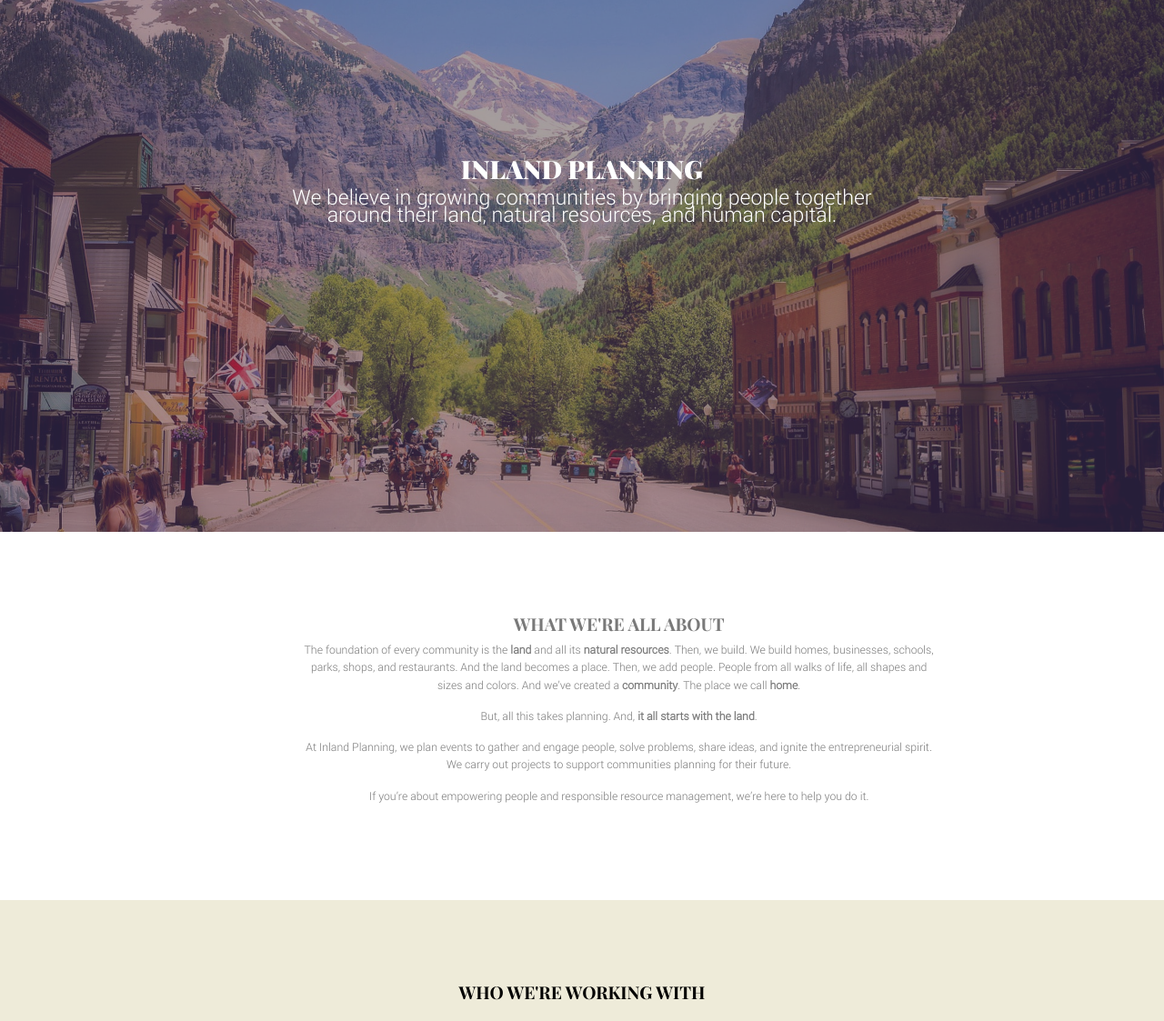
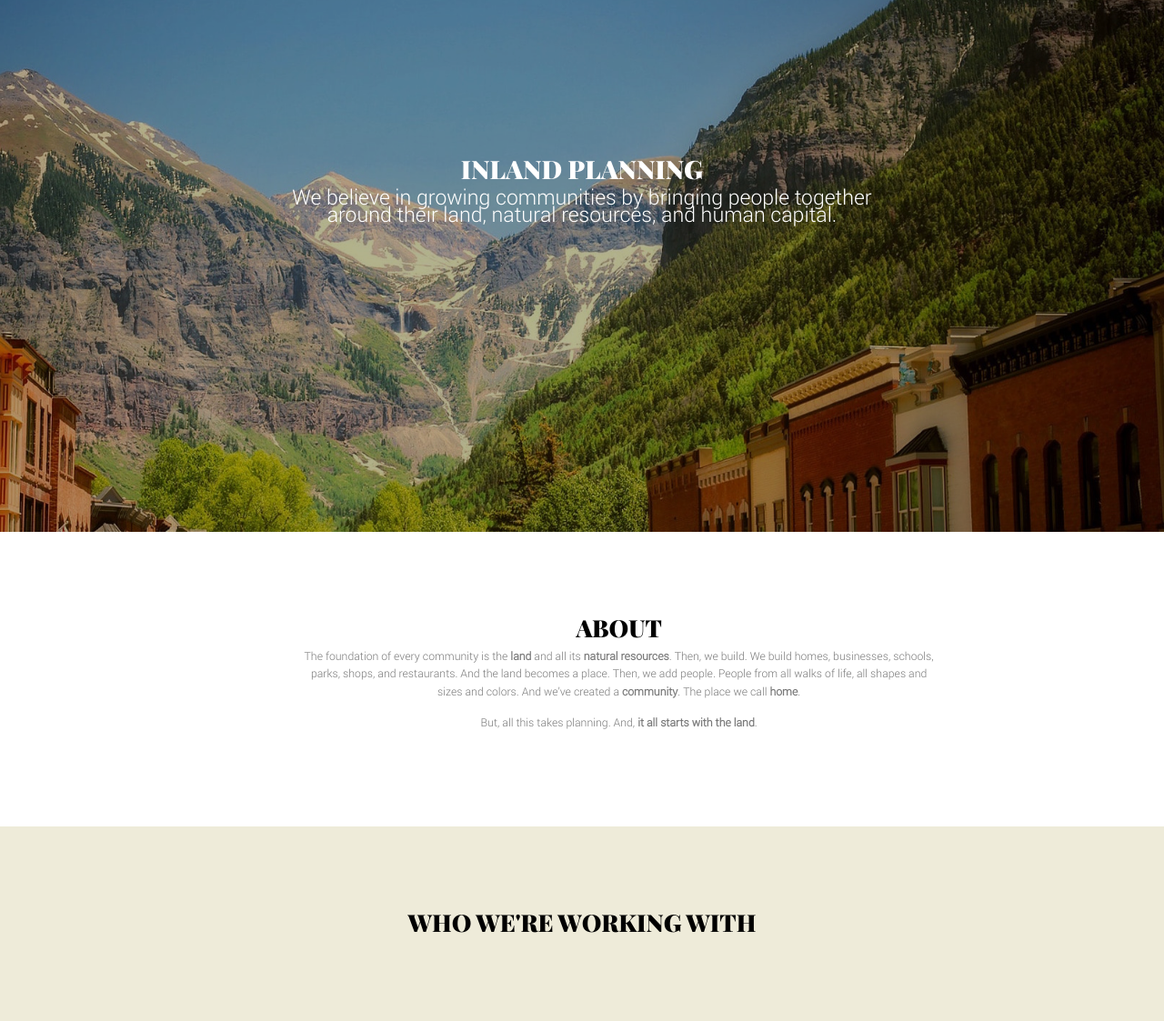
Before and after one commit to roninCode/mara-inland-planning, a plain HTML site: page index.html in a window 1280 px wide. Shown: the part 85-1208 px from the top of the page at 91% size. Drawn offline with Linux system fonts and the light colour scheme.

Commit message:
Add new landing image. Change text.

```diff
--- a/assets/css/style.css
+++ b/assets/css/style.css
@@ -272,7 +272,7 @@ ul{
     margin-bottom: 4rem;
 }
 .overlay {
-    background-color: rgba(76, 61, 114, 0.5);
+    background-color: rgba(1, 1, 1, 0.3);
     width: 100%;
     height: 670px;
 }
@@ -591,7 +591,7 @@ input::-ms-input-placeholder {
 
 /*home section*/
 .home{
-    background: url(../images/telluride.jpg) no-repeat 100% 100%;
+    background: url(../images/telluride2.jpg) no-repeat 100% 100%;
     background-size: cover;
 }
 
@@ -672,6 +672,9 @@ input::-ms-input-placeholder {
     margin-bottom: 0px;
 }
 
+.section-header {
+    color: black;
+}
 
 /*service section css*/
 .border_devider{
@@ -868,7 +871,7 @@ input::-ms-input-placeholder {
     color: #fff;
     transition: all 0.6s;
     opacity: 0;
-    background-color: rgba(76, 61, 114, 0.55)
+    /*background-color: rgba(76, 61, 114, 0.55)*/
 }
 .portfolio .grid_item_overlay p{
     color:#fff;
--- a/index.html
+++ b/index.html
@@ -128,11 +128,9 @@
                                     <div class="row">
                                         <div class="col-sm-9 col-sm-offset-2" wow fadeInRight" data-wow-duration="700ms">
                                             <div class="single_about_right_content">
-                                                <h3>What we're all about</h3>
+                                                <h2 class="section-header">About</h2>
                                                 <p>The foundation of every community is the <span class="bold-text">land</span> and all its <span class="bold-text">natural resources</span>. Then, we build. We build homes, businesses, schools, parks, shops, and restaurants. And the land becomes a place. Then, we add people. People from all walks of life, all shapes and sizes and colors. And we’ve created a <span class="bold-text">community</span>. The place we call <span class="bold-text">home</span>.</p>
                                                 <p>But, all this takes planning. And, <span class="bold-text">it all starts with the land</span>.</p>
-                                                <p>At Inland Planning, we plan events to gather and engage people, solve problems, share ideas, and ignite the entrepreneurial spirit. We carry out projects to support communities planning for their future. </p>
-                                                <p>If you’re about empowering people and responsible resource management, we’re here to help you do it.</p>
                                             </div>
                                         </div>
                                     </div>
@@ -152,7 +150,7 @@
                                 <div class="main_team sections text-center">
                                     <div class="row">
                                         <div class="head_title text-center">
-                                            <h3>Who we're working with</h3>
+                                            <h2>Who we're working with</h2>
                                         </div>
                                         <div class="col-sm-4 col-xs-12">
                                             <div class="single_team_content">
```
Also changed, not shown: assets/images/telluride2.jpg (added).
